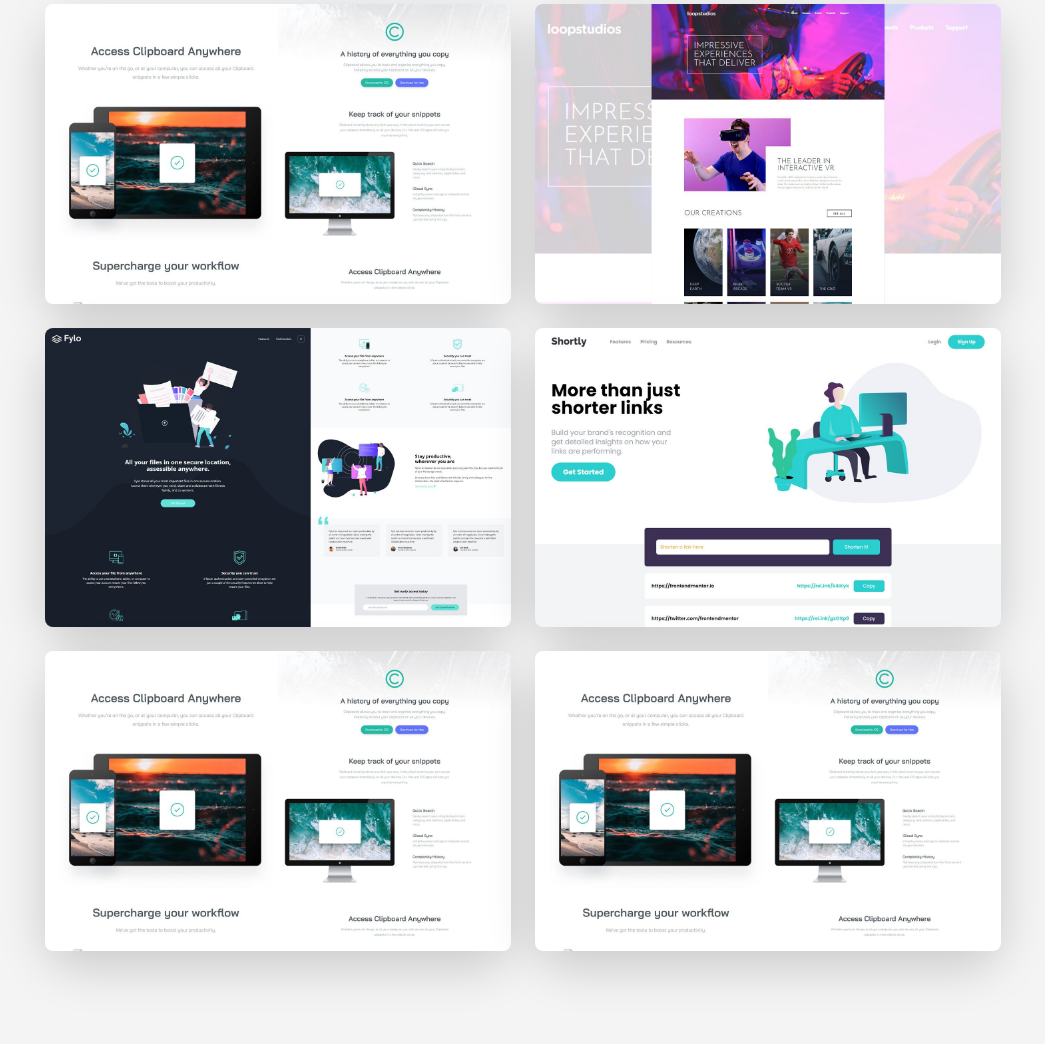
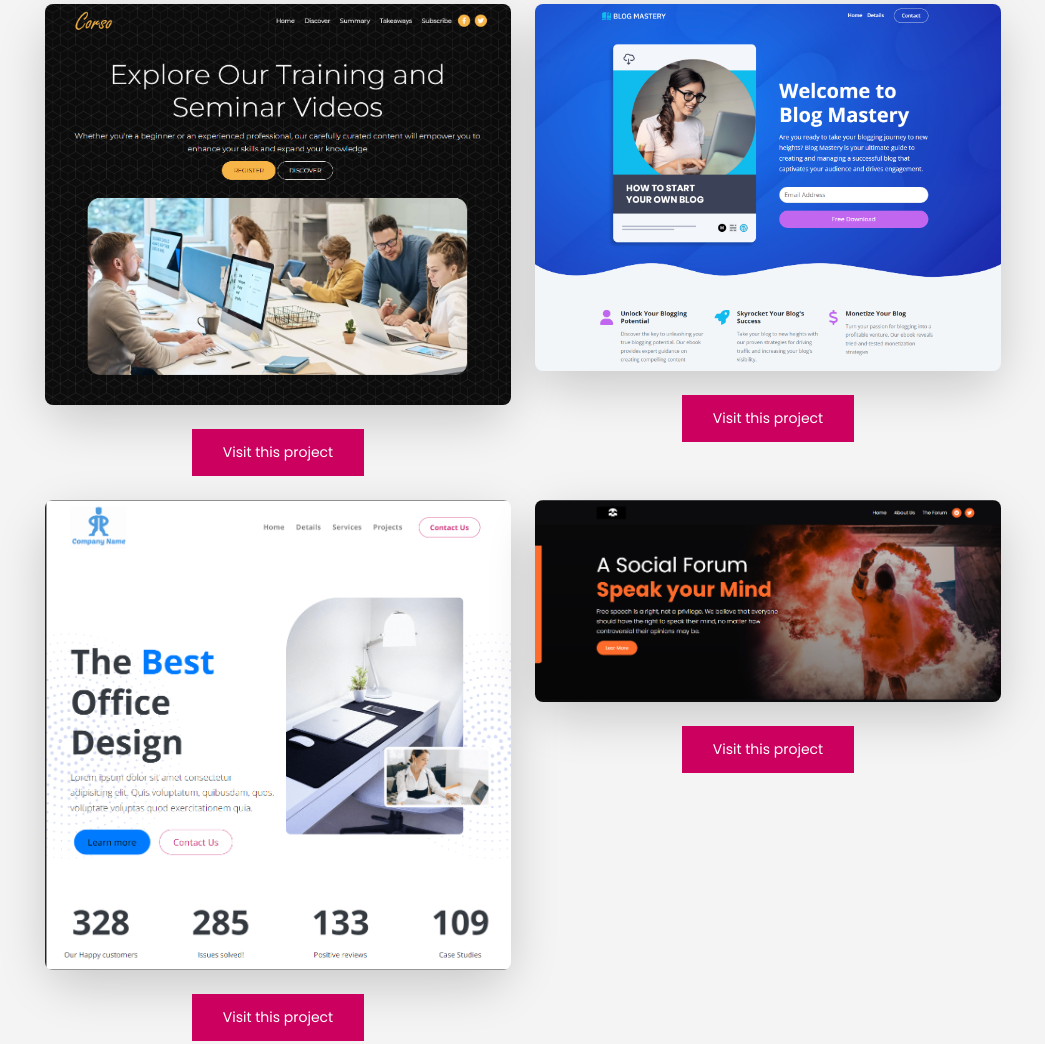
Before and after one commit to Gary-In-IT/Simple-Portfolio, a website: page index.html in a window 1280 px wide. Shown: the part 1282-2326 px from the top of the page, without its empty margins (117-1162 px from the left). Drawn offline with Linux system fonts and the light colour scheme.

Commit message:
updated some projects

```diff
--- a/index.html
+++ b/index.html
@@ -78,51 +78,47 @@
           <div class="row">
             <div class="col-md-6 mb-4">
               <div class="project shadow-lg rounded-5">
-                <a href="images/project1.jpg" data-lightbox="projects" data-title="project name 1">
-                  <img src="images/project1.jpg" alt="project 1" class="img-fluid rounded-3" />
+                <a href="images/project1.png" data-lightbox="projects" data-title="project name 1">
+                  <img src="images/project1.png" alt="project 1" class="img-fluid rounded-3" />
                 </a>
               </div>
+              <br />
+              <a href="https://seminar-site.vercel.app/index.html" target="_blank" class="btn btn-primary btn-sm">Visit this project</a>
+            </div>
+
+            <div class="col-md-6 mb-4">
+              <div class="project shadow-lg rounded-5">
+                <a href="images/project2.png" data-lightbox="projects" data-title="project name 2">
+                  <img src="images/project2.png" alt="project 2" class="img-fluid rounded-3" />
+                </a>
+              </div>
+              <br />
+              <a href="https://e-book-bs-5.vercel.app/" target="_blank" class="btn btn-primary btn-sm">Visit this project</a>
+            </div>
+
+            <div class="col-md-6 mb-4">
+              <div class="project shadow-lg rounded-5">
+                <a href="images/project3.png" data-lightbox="projects" data-title="project name 1">
+                  <img src="images/project3.png" alt="project 3" class="img-fluid rounded-3" />
+                </a>
+              </div>
+              <br />
+              <a href="https://whatsis-office-stuff.vercel.app/" target="_blank" class="btn btn-primary btn-sm">Visit this project</a>
             </div>
             <div class="col-md-6 mb-4">
               <div class="project shadow-lg rounded-5">
-                <a href="images/project2.jpg" data-lightbox="projects" data-title="project name 2">
-                  <img src="images/project2.jpg" alt="project 2" class="img-fluid rounded-3" />
+                <a href="images/project4.png" data-lightbox="projects" data-title="project name 1">
+                  <img src="images/project4.png" alt="project 1" class="img-fluid rounded-3" />
                 </a>
               </div>
+              <br />
+              <a href="https://jo-mama-software-solution.vercel.app/" target="_blank" class="btn btn-primary btn-sm">Visit this project</a>
             </div>
-            <div class="col-md-6 mb-4">
-              <div class="project shadow-lg rounded-5">
-                <a href="images/project4.jpg" data-lightbox="projects" data-title="project name 4">
-                  <img src="images/project4.jpg" alt="project 4" class="img-fluid rounded-3" />
-                </a>
-              </div>
-            </div>
-            <div class="col-md-6 mb-4">
-              <div class="project shadow-lg rounded-5">
-                <a href="images/project3.jpg" data-lightbox="projects" data-title="project name 1">
-                  <img src="images/project3.jpg" alt="project 3" class="img-fluid rounded-3" />
-                </a>
-              </div>
-            </div>
-            <div class="col-md-6 mb-4">
-              <div class="project shadow-lg rounded-5">
-                <a href="images/project1.jpg" data-lightbox="projects" data-title="project name 1">
-                  <img src="images/project1.jpg" alt="project 1" class="img-fluid rounded-3" />
-                </a>
-              </div>
-            </div>
-            <div class="col-md-6 mb-4">
-              <div class="project shadow-lg rounded-5">
-                <a href="images/project1.jpg" data-lightbox="projects" data-title="project name 1">
-                  <img src="images/project1.jpg" alt="project 1" class="img-fluid rounded-3" />
-                </a>
-              </div>
-            </div>
+
           </div>
         </div>
       </div>
     </section>
-
     <!-- what I can do for you -->
     <section class="services text-bg-dark py-5 position-relative">
       <div class="container position-relative">
```
Also changed, not shown: images/project1.jpg (deleted), images/project1.png (added), images/project2.jpg (deleted), images/project2.png (added), images/project3.jpg (deleted), images/project3.png (added), images/project4.jpg (deleted), images/project4.png (added), images/project5.jpg (deleted), images/project6.jpg (deleted).
